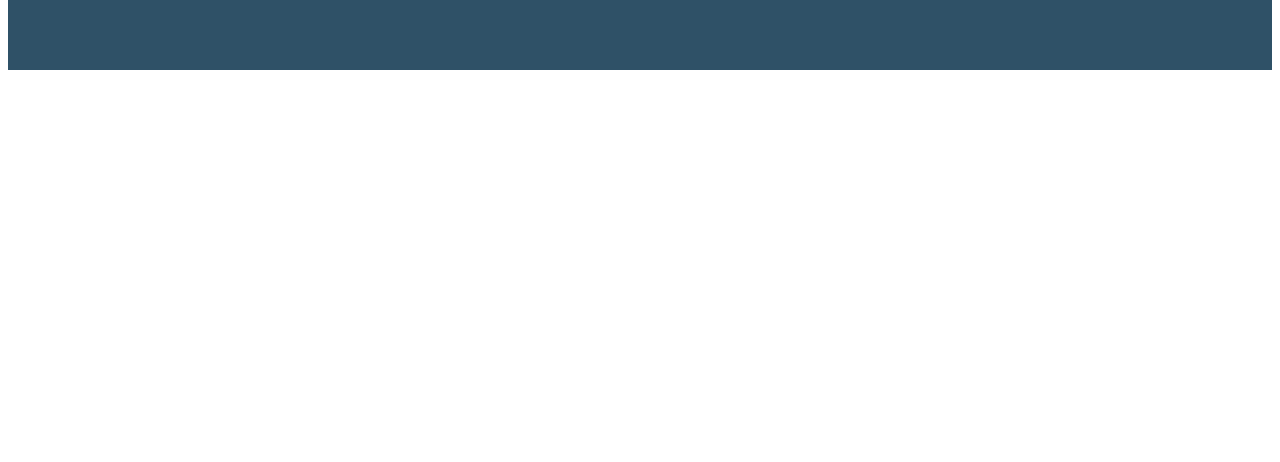
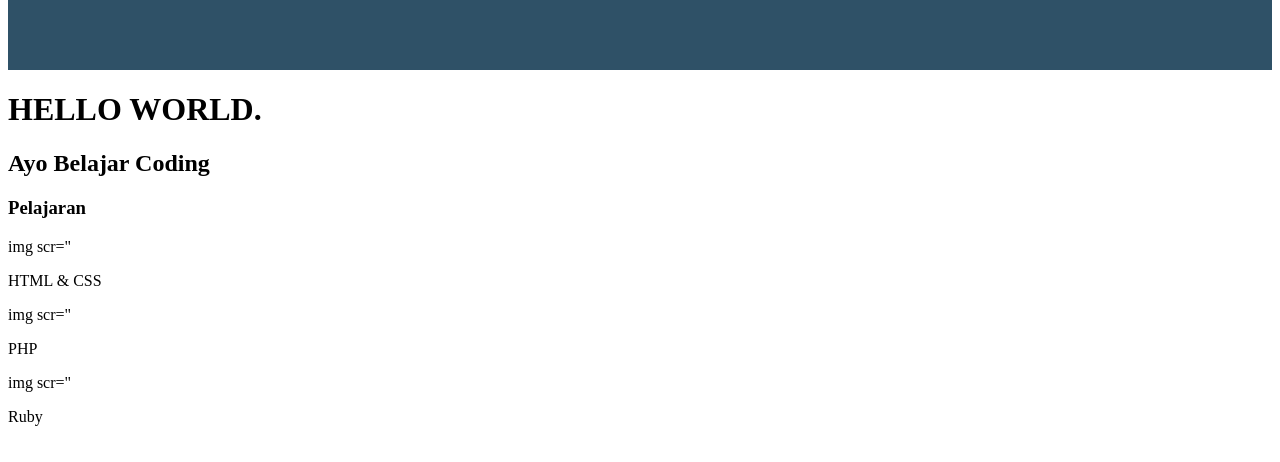
Before and after one commit to AridaNur/PK_II-Pertemuanke-2, a plain HTML site: page index.html in a window 1280 px wide. Shown: the part 798-1260 px from the top of the page. Before the commit the page ends 876 px from the top, so only its background shows below. Drawn offline with Linux system fonts and the light colour scheme.

Commit message:
Update index.html

```diff
--- a/index.html
+++ b/index.html
@@ -41,5 +41,25 @@
         </ul>
       </div>
     </div>
+     <div class="main">
+      <div class="copy-container">
+        <h1>HELLO WORLD<span>.</span></h1>
+        <h2>Ayo Belajar Coding</h2>
+      </div>
+
+      <div class="contents">
+        <h3 class="section-title">Pelajaran</h3>
+        <div class="contents-item">
+          img scr="
+          <p>HTML & CSS</p>
+        </div>
+        <div class="contents-item">
+          img scr="
+          <p>PHP</p>
+        </div>
+        <div class="contents-item">
+          img scr="
+          <p>Ruby</p>
+        </div>
   </body>
 </html>
```
